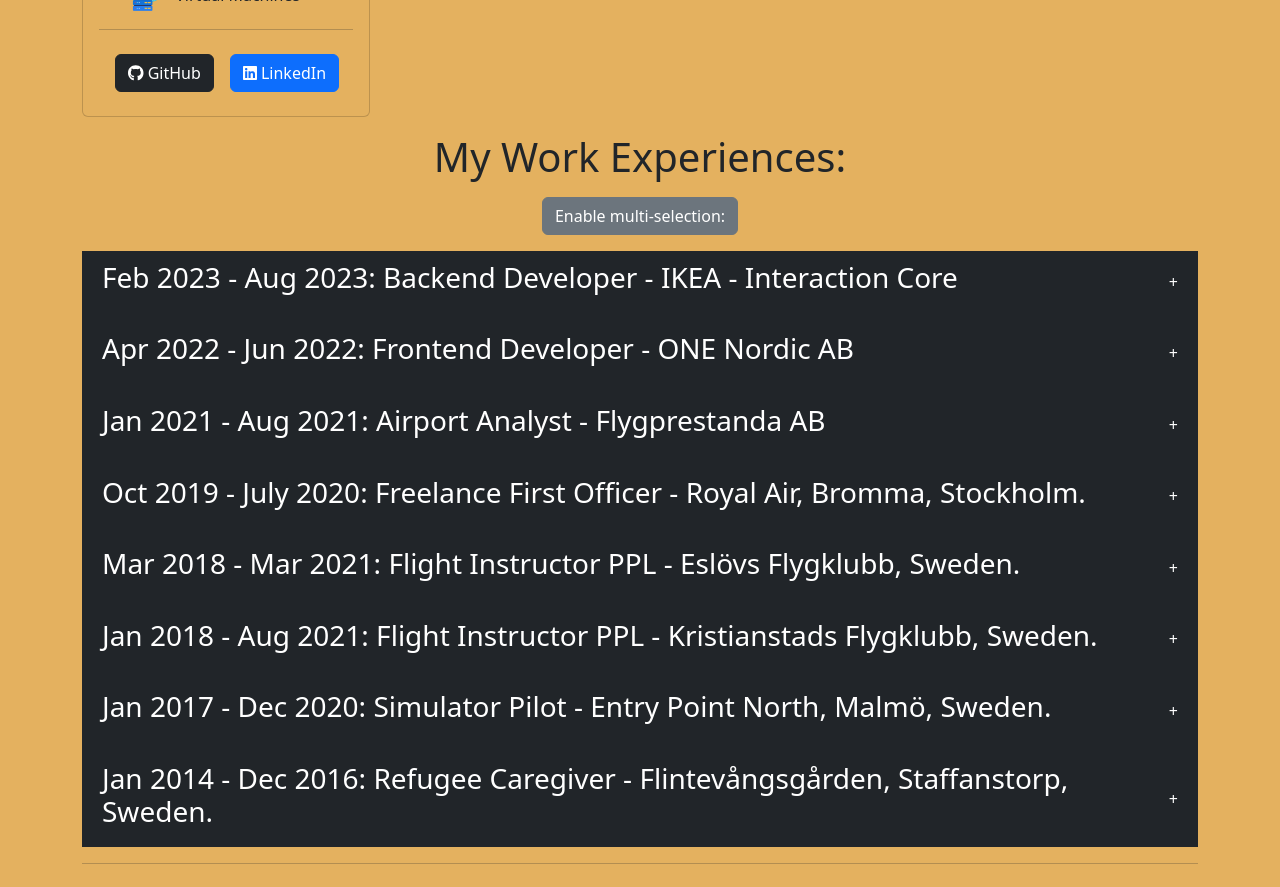
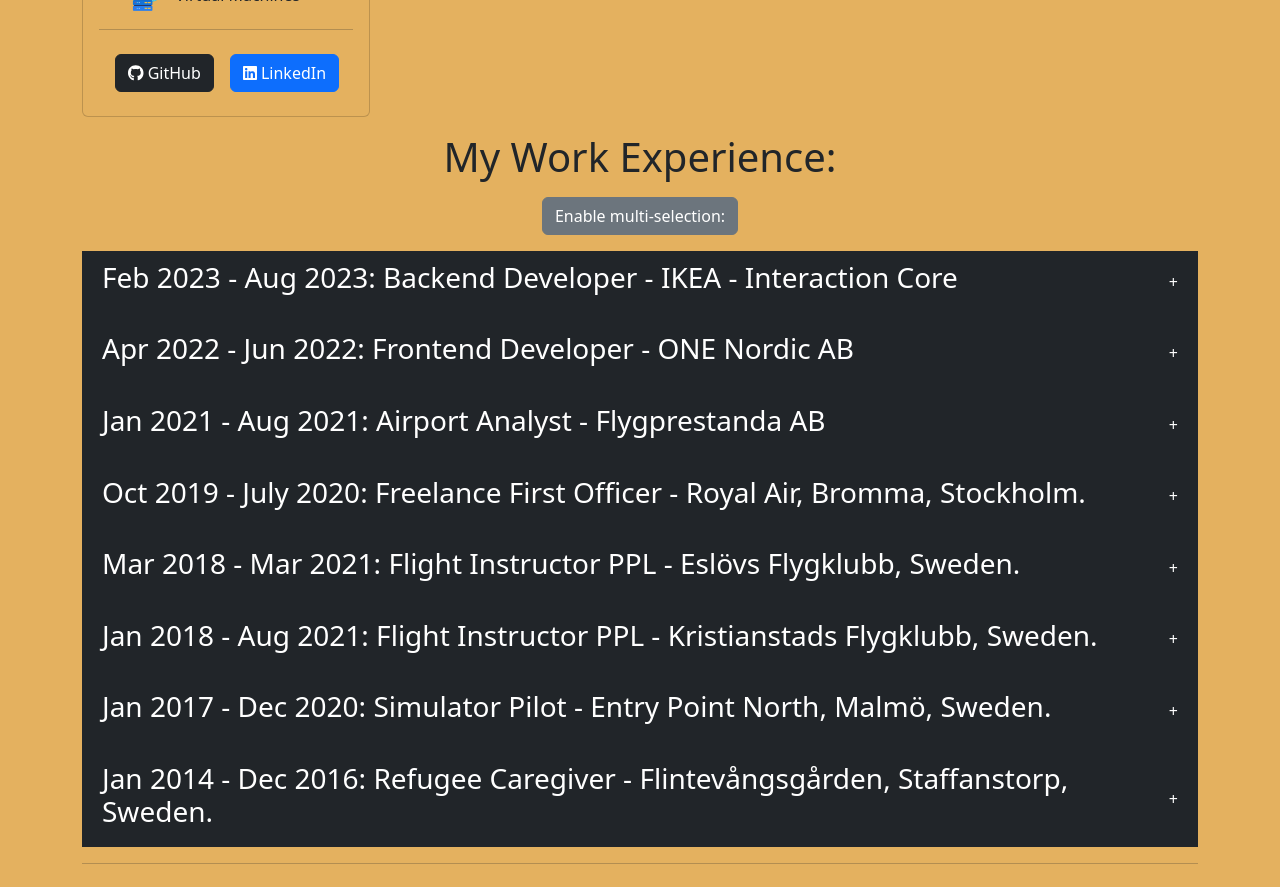
Before and after one commit to NikyAviator/nikolaikocev, a React (Vite) app in the folder frontend/: page / in a window 1280 px wide. Shown: the part 940-1827 px from the top of the page. Built offline with nearby package versions, Linux system fonts and the light colour scheme; a web font is replaced by a local one.

Commit message:
Typo fixed

```diff
--- a/frontend/src/Pages/Home.jsx
+++ b/frontend/src/Pages/Home.jsx
@@ -26,7 +26,7 @@
         <Row>
           <Col className='my-3'>
             <h1 className='d-flex justify-content-center'>
-              My Work Experiences:
+              My Work Experience:
             </h1>
             <Accordion />
             <hr />
```
Also changed, not shown: frontend/src/Components/load-more-data/LoadMoreData.jsx (added), frontend/src/Components/load-more-data/LoadMoreData.scss (added).
